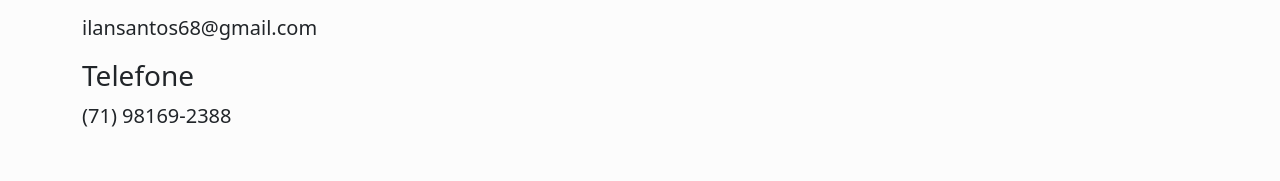
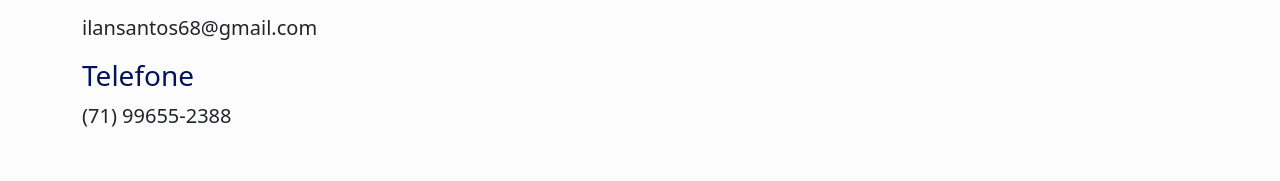
Before and after one commit to IlanSantos/erinus_digital, a Next.js app: page /contato in a window 1280 px wide. Shown: the part 229-410 px from the top of the page. Built offline with nearby package versions, Linux system fonts and the light colour scheme; a web font is replaced by a local one.

Commit message:
Correções

```diff
--- a/src/pages/contato.js
+++ b/src/pages/contato.js
@@ -7,8 +7,8 @@ export default function Contato(){
                 <div className="mt-4">
                     <h3 className="title">E-mail</h3>
                     <p className="fs-5">ilansantos68@gmail.com</p>
-                    <h3>Telefone</h3>
-                    <p className="fs-5">(71) 98169-2388</p>
+                    <h3 className="title">Telefone</h3>
+                    <p className="fs-5">(71) 99655-2388</p>
                 </div>
             </section>
         </main>
--- a/src/pages/index.js
+++ b/src/pages/index.js
@@ -1,6 +1,6 @@
 import Head from "next/head"
 import Link from "next/link"
-import { Button, Col, Container, Row } from "react-bootstrap"
+import { Col, Container, Row } from "react-bootstrap"
 import { Card } from "../styles/CardPresentation"
 export default function Home() {
     return (
@@ -23,7 +23,7 @@ export default function Home() {
                                     <Card>
                                         <h2 className="title">Sobre nós</h2>
                                         <p className="fs-5">
-                                            Somos uma startup fundada em 31/12/2021 sediada em Salvador, Bahia.
+                                            Somos uma startup fundada em 01/01/2022 sediada em Salvador, Bahia.
                                             {' '}<Link href="/sobre"><a>Clique aqui</a></Link> para saber mais.
                                         </p>
                                     </Card>
--- a/src/styles/globals.css
+++ b/src/styles/globals.css
@@ -37,10 +37,6 @@ main{
 p.description{
   color: rgba(0, 0, 0, 0.507);
   font-size: 1.5rem;
-}
-p.description-sm{
-  color: rgba(0, 0, 0, 0.507);
-  font-size: 1.2rem;
 }
     /* ANIMATIONS */
 
```
